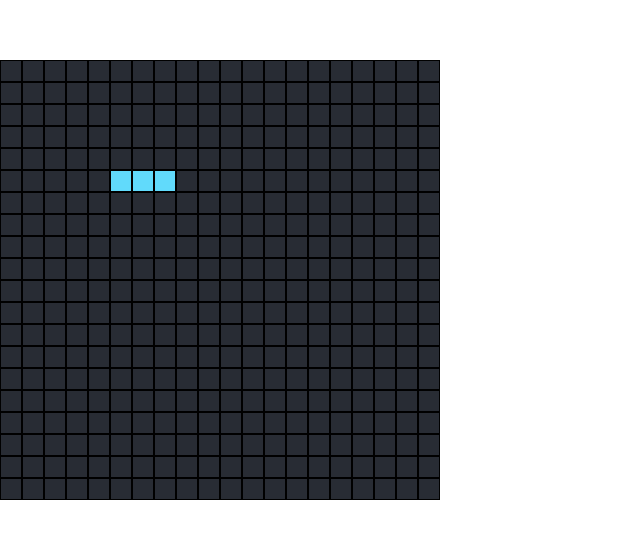
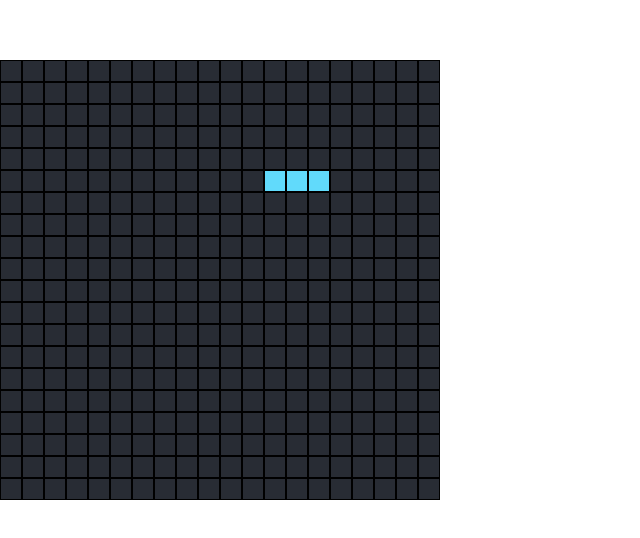
Before and after one commit to mightypirate1/frontman, a React (Vite) app: page / in a window 1280 px wide. Shown: the part 120-658 px from the top of the page, without its empty margins (0-640 px from the left). Built offline with nearby package versions, Linux system fonts and the light colour scheme.

Commit message:
fixed direction issue

```diff
--- a/src/components/Snake/Snake.tsx
+++ b/src/components/Snake/Snake.tsx
@@ -11,8 +11,8 @@ class Snake {
     // }
 
     constructor() {
-        this.positions = [[5, 5], [5, 6], [5, 7]];
-        this.direction = "left";
+        this.positions = [[5, 7], [5, 6], [5, 5]];
+        this.direction = "right";
     }
 
     public tick(eat: boolean): void {
@@ -28,7 +28,7 @@ class Snake {
     }
 
     public getPositions(): [number, number][] {
-        return this.positions
+        return this.positions.slice();
     }
 
     public setDirection(direction: string): void {
@@ -39,13 +39,13 @@ class Snake {
         const head = this.getHead();
         switch (this.direction) {
             case "up":
+                return [head[0] - 1, head[1]];
+            case "down":
+                return [head[0] + 1, head[1]];
+            case "left":
                 return [head[0], head[1] - 1];
-            case "down":
+            case "right":
                 return [head[0], head[1] + 1];
-            case "left":
-                return [head[0] - 1, head[1]];
-            case "right":
-                return [head[0] + 1, head[1]];
             default:
                 return head;
         }
--- a/src/components/Snake/SnakeBoard.tsx
+++ b/src/components/Snake/SnakeBoard.tsx
@@ -1,4 +1,4 @@
-import React, { useState, useEffect } from "react";
+import React, { useState, useEffect, useCallback } from "react";
 import Snake from './Snake';
 import './Snake.css';
 
@@ -7,7 +7,9 @@ function SnakeBoard() {
     const updateFrequencyMs = 1000;
 
     const [snake, setSnake] = useState(new Snake());
-    const handleKeyDown = (e: KeyboardEvent) => {
+    const [snakeCoords, setSnakeCoords] = useState(snake.getPositions());
+
+    const handleKeyDown = useCallback((e: KeyboardEvent) => {
         switch (e.key) {
             case "ArrowUp":
                 console.log("up key pressed");
@@ -29,11 +31,15 @@ function SnakeBoard() {
                 console.log("space key pressed");
                 snake.tick(false);
                 break;
+            case "r":
+                console.log("r key pressed");
+                setSnake(new Snake());
+                break;
             default:
                 console.log("Invalid key");
                 break;
         }
-    }
+    }, [snake]);
 
     useEffect(() => {
         window.addEventListener("keydown", handleKeyDown);
@@ -44,26 +50,26 @@ function SnakeBoard() {
 
     useEffect(() => {
         const interval = setInterval(() => {
+            console.log("tick: " + snake.getHead());
             snake.tick(false);
+            setSnakeCoords(snake.getPositions());
         }, updateFrequencyMs);
         return () => {
             clearInterval(interval);
         };
     }, [snake]);
 
-    const snakeCoords = snake.getPositions();
     return (
-        <div className="snake_board">
-            {[...Array(gridSize)].map((_, row) => (
+        <div className="grid">
+            {Array(gridSize).fill(0).map((_, row) => (
                 <div key={row} className="row">
-                    {[...Array(gridSize)].map((_, col) => (
-                        <div
-                            key={col}
-                            className={
-                                `cell ${snakeCoords.some(([r, c]) => r === row && c === col) ? "snake" : ""}`
-                            }
-                        ></div>
-                    ))}
+                    {Array(gridSize).fill(0).map((_, col) => {
+                        let className = "cell";
+                        if (snakeCoords.some(([r, c]) => r === row && c === col)) {
+                            className += " snake";
+                        }
+                        return <div key={col} className={className}/>;
+                    })}
                 </div>
             ))}
         </div>
--- a/src/main.tsx
+++ b/src/main.tsx
@@ -1,7 +1,7 @@
 import { StrictMode } from 'react'
 import { createRoot } from 'react-dom/client'
 import './index.css'
-// import App from './App.tsx'
+import App from './App.tsx'
 import SnakeController from './components/Snake/SnakeBoard';
 
 createRoot(document.getElementById('root')!).render(
```
